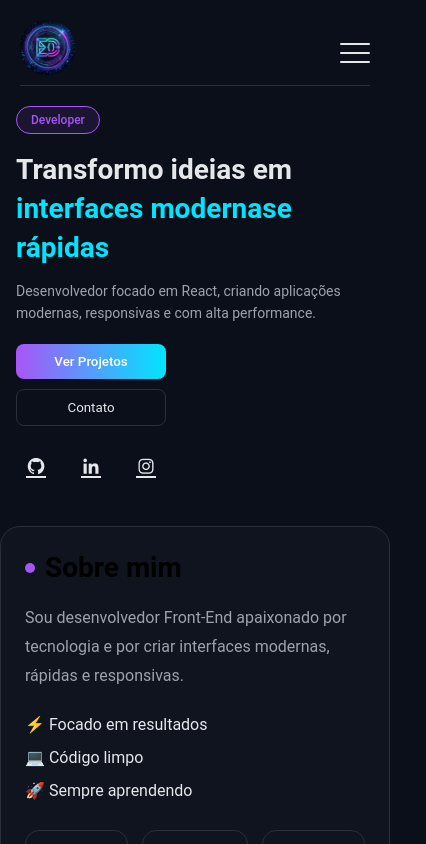
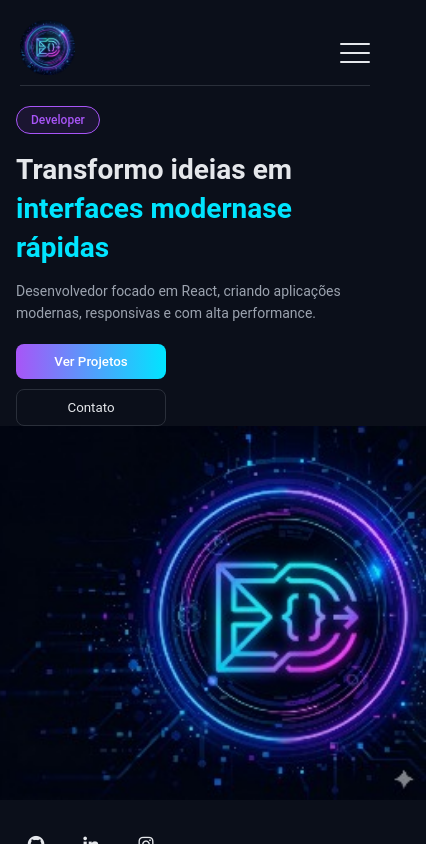
Before and after one commit to Edivilhian-H/CR1P4_DEV, a React (Vite) app: page / in a window 390 px wide. Shown: the top 844 px of the page, 426 px wide, since content can reach past the window. Built offline with nearby package versions, Linux system fonts and the light colour scheme.

Commit message:
adjust mobile background image

```diff
--- a/src/components/Hero/index.jsx
+++ b/src/components/Hero/index.jsx
@@ -1,4 +1,6 @@
 import * as S from "./styles";
+
+import ImgMobo from "../../assets/heroMobo.jpeg";
 
 function Hero() {
   return (
@@ -20,6 +22,11 @@ function Hero() {
         <S.PrimaryButton>Ver Projetos</S.PrimaryButton>
         <S.SecondaryButton>Contato</S.SecondaryButton>
       </S.ButtonGroup>
+
+      <S.BkImg
+        src={ImgMobo}
+        alt="Imagem de um desenvolvedor trabalhando em um laptop"
+      />
     </S.Container>
   );
 }
--- a/src/components/Hero/styles.js
+++ b/src/components/Hero/styles.js
@@ -111,3 +111,8 @@ export const SecondaryButton = styled.button`
     border-color: ${({ theme }) => theme.colors.primary};
   }
 `;
+
+export const BkImg = styled.img`
+  width: 120%;
+  margin-left: -20px;
+`;
```
Also changed, not shown: src/assets/heroMobo.jpeg (added).
